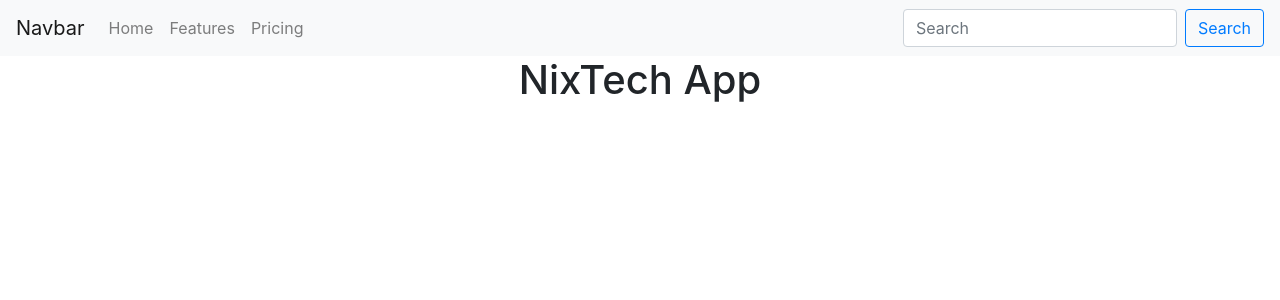
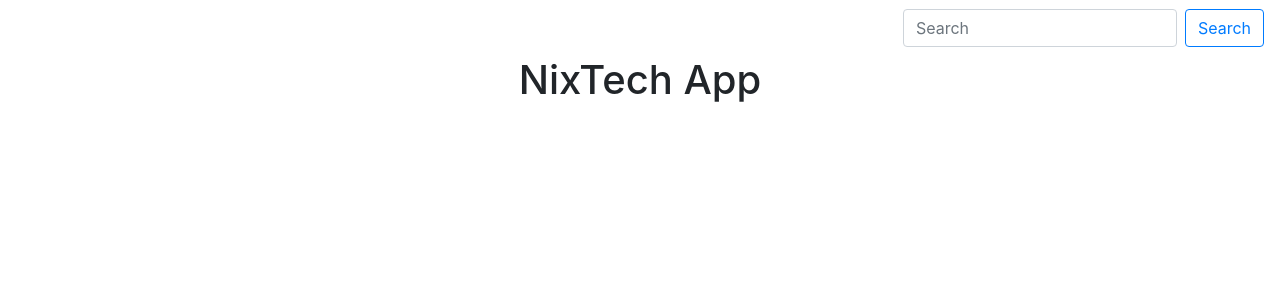
Before and after one commit to waiscodes/nix-bootstrap, a React (Create React App) app: page / in a window 1280 px wide. Shown: the top 300 px of the page. Built offline with nearby package versions, Linux system fonts and the light colour scheme; the HTML template or start-up script is replaced by a standard one.

Commit message:
changed to a collapsible navbar

```diff
--- a/src/components/Navbar1.jsx
+++ b/src/components/Navbar1.jsx
@@ -1,20 +1,40 @@
 import React from "react";
-import { Navbar, Nav, Form, FormControl, Button } from "react-bootstrap";
+import {
+  Navbar,
+  Nav,
+  NavDropdown,
+  Form,
+  FormControl,
+  Button,
+} from "react-bootstrap";
 
 const Navbar1 = () => {
   return (
     <>
-      <Navbar bg='light' variant='light'>
-        <Navbar.Brand href='#home'>Navbar</Navbar.Brand>
+      <Navbar collapseOnSelect expand='md' bg='clear' variant='dark'>
+        <Navbar.Brand href='#home'>NixTech</Navbar.Brand>
+        <Navbar.Toggle aria-controls='responsive-navbar-nav' />
+        <Navbar.Collapse id='responsive-navbar-nav'>
           <Nav className='mr-auto'>
-          <Nav.Link href='#home'>Home</Nav.Link>
             <Nav.Link href='#features'>Features</Nav.Link>
             <Nav.Link href='#pricing'>Pricing</Nav.Link>
+            <NavDropdown title='Dropdown' id='collasible-nav-dropdown'>
+              <NavDropdown.Item href='#action/3.1'>Action</NavDropdown.Item>
+              <NavDropdown.Item href='#action/3.2'>
+                Another action
+              </NavDropdown.Item>
+              <NavDropdown.Item href='#action/3.3'>Something</NavDropdown.Item>
+              <NavDropdown.Divider />
+              <NavDropdown.Item href='#action/3.4'>
+                Separated link
+              </NavDropdown.Item>
+            </NavDropdown>
           </Nav>
           <Form inline>
             <FormControl type='text' placeholder='Search' className='mr-sm-2' />
             <Button variant='outline-primary'>Search</Button>
           </Form>
+        </Navbar.Collapse>
       </Navbar>
     </>
   );
```
Lines whose indentation alone changed are shown as unchanged.
